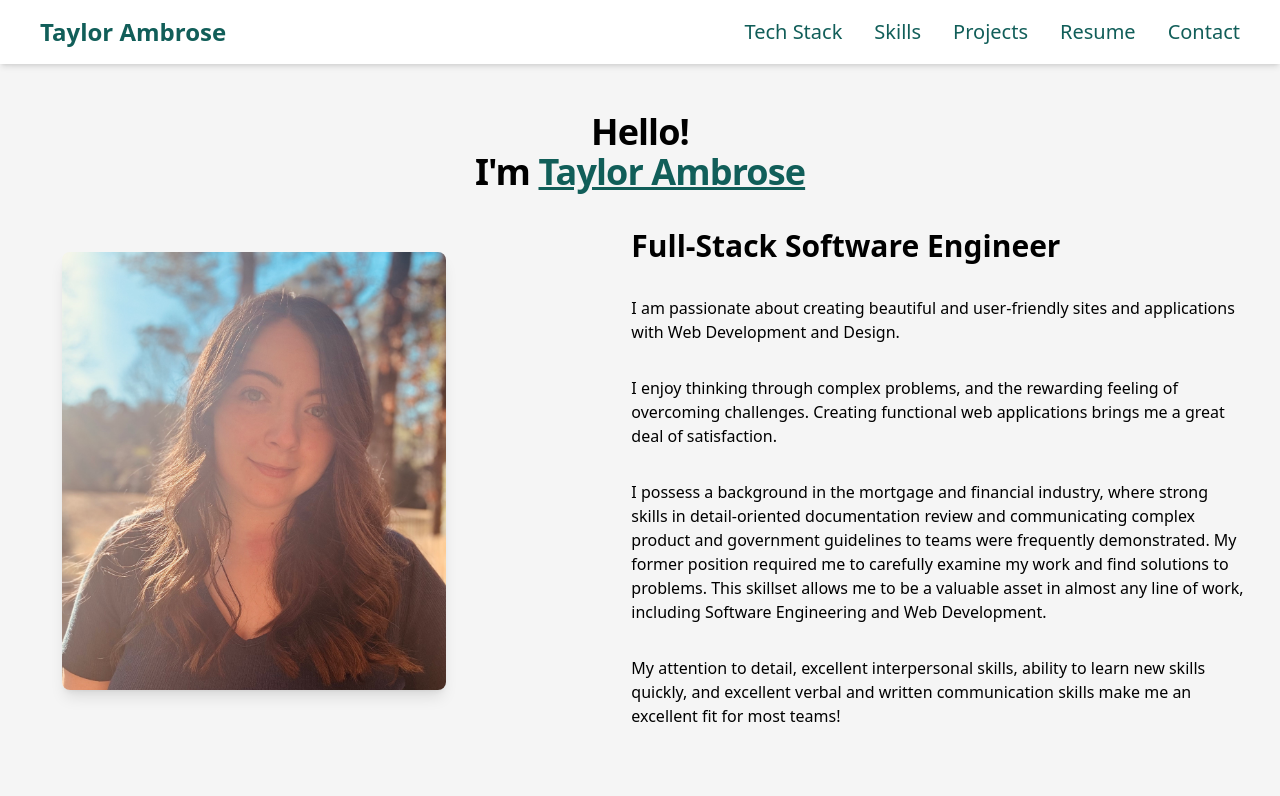
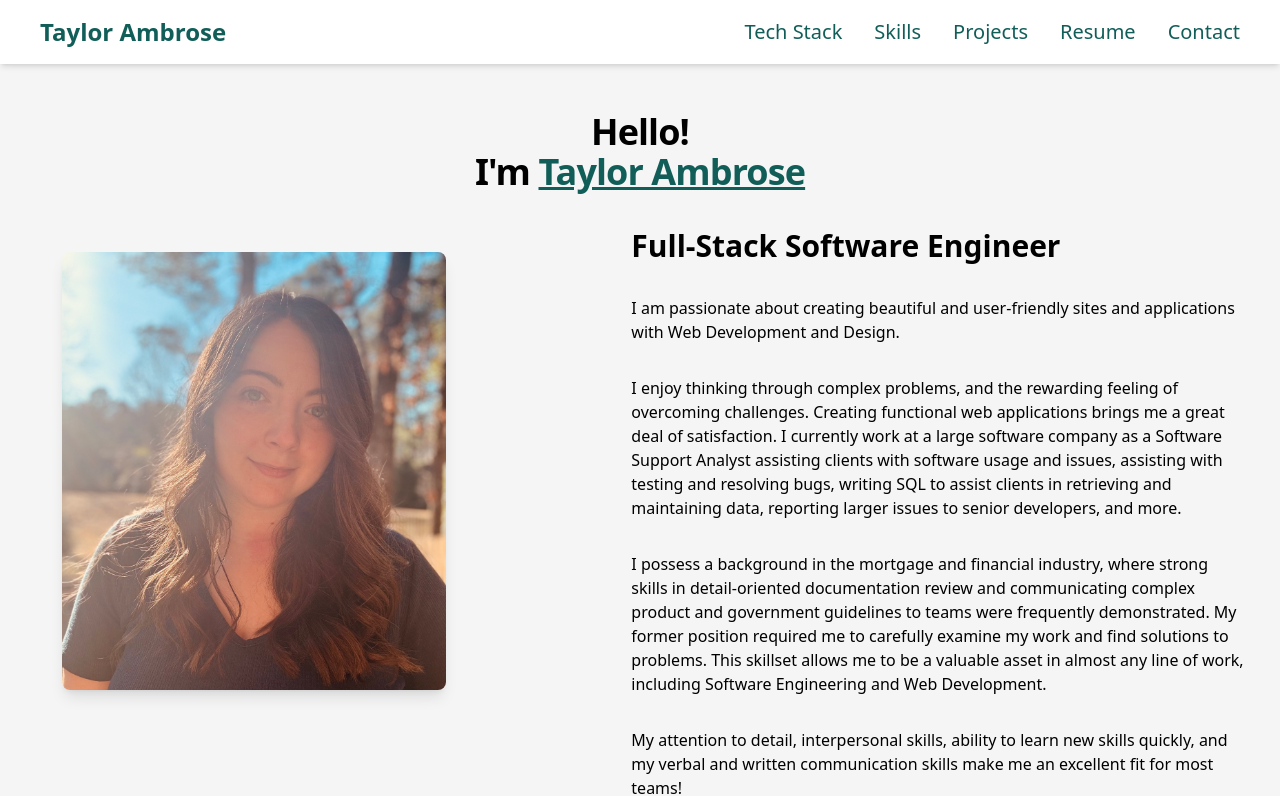
Before and after one commit to tambrose12/Portfolio-2, a React (Vite) app in the folder NewPortfolio/: page / in a window 1280 px wide. Shown: the top 796 px of the page. Built offline with nearby package versions, Linux system fonts and the light colour scheme.

Commit message:
Summary updates

```diff
--- a/NewPortfolio/src/components/Summary.jsx
+++ b/NewPortfolio/src/components/Summary.jsx
@@ -43,11 +43,11 @@ export default function Summary() {
                             <p className="mb-8 pb-2 lg:pb-0">
                                 I am passionate about creating beautiful and user-friendly sites and applications with Web Development and Design.
                             </p>
-                            <p className="mb-8 pb-2 lg:pb-0">I enjoy thinking through complex problems, and the rewarding feeling of overcoming challenges. Creating functional web applications brings me a great deal of satisfaction.</p>
+                            <p className="mb-8 pb-2 lg:pb-0">I enjoy thinking through complex problems, and the rewarding feeling of overcoming challenges. Creating functional web applications brings me a great deal of satisfaction. I currently work at a large software company as a Software Support Analyst assisting clients with software usage and issues, assisting with testing and resolving bugs, writing SQL to assist clients in retrieving and maintaining data, reporting larger issues to senior developers, and more.</p>
 
                             <p className="mb-8 pb-2 lg:pb-0">I possess a background in the mortgage and financial industry, where strong skills in detail-oriented documentation review and communicating complex product and government guidelines to teams were frequently demonstrated. My former position required me to carefully examine my work and find solutions to problems. This skillset allows me to be a valuable asset in almost any line of work, including Software Engineering and Web Development.</p>
 
-                            <p className="mb-8 pb-2 lg:pb-0">My attention to detail, excellent interpersonal skills, ability to learn new skills quickly, and excellent verbal and written communication skills make me an excellent fit for most teams!</p>
+                            <p className="mb-8 pb-2 lg:pb-0">My attention to detail, interpersonal skills, ability to learn new skills quickly, and my verbal and written communication skills make me an excellent fit for most teams!</p>
                         </div>
                     </div>
                 </div>
```
Also changed, not shown: 1 other file (tests, documents, lock files or other folders).
